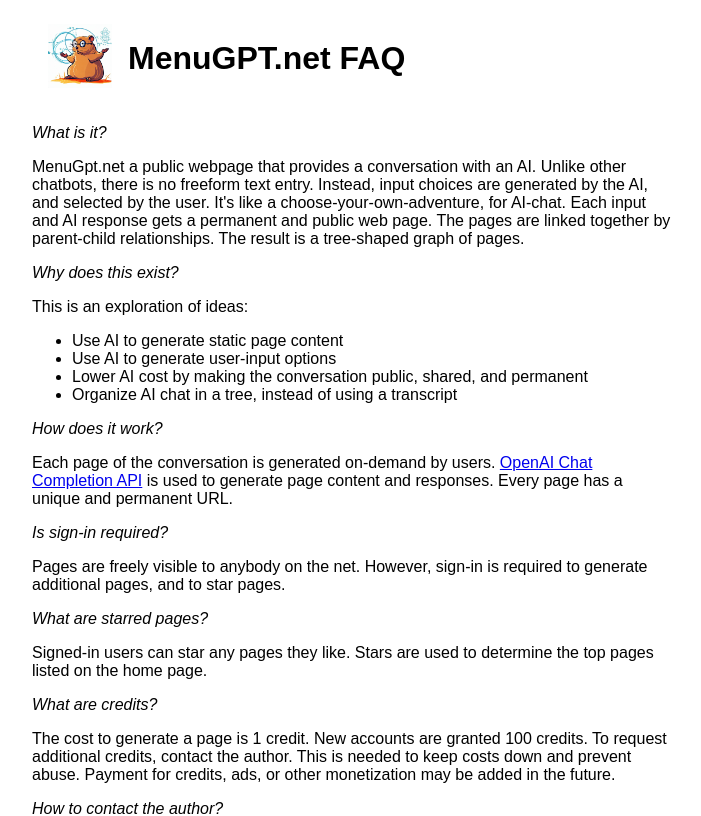
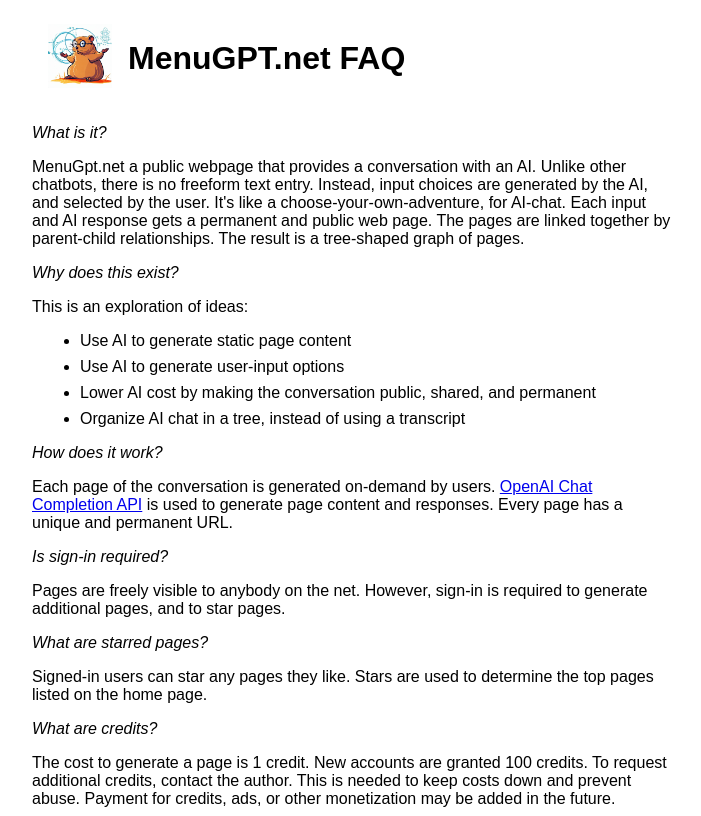
Before and after one commit to landon9720/menugpt.net, a Next.js app: page /faq in a window 1280 px wide. Shown: the top 816 px of the page, without its empty margins (288-989 px from the left). Built offline with nearby package versions, Linux system fonts and the light colour scheme; a web font is replaced by a local one.

Commit message:
minor improvement

```diff
--- a/pages/[id].tsx
+++ b/pages/[id].tsx
@@ -28,16 +28,14 @@
       <Head>
         <title>{input}</title>
       </Head>
-      {parent_id && (
       <p>
         <Link
-            href={parent_id}
+          href={parent_id || '/'}
           title="Go to page where this page was generated"
         >
           [&#8593; parent]
         </Link>
       </p>
-      )}
       <Top text={input} />
       {body && <ReactMarkdown>{body}</ReactMarkdown>}
       {!body && (
--- a/pages/_app.module.css
+++ b/pages/_app.css
@@ -1,4 +1,8 @@
-main.main {
+main {
   max-width: 40rem;
   margin: auto;
 }
+
+li {
+  margin: .5rem;
+}
--- a/pages/_app.tsx
+++ b/pages/_app.tsx
@@ -4,13 +4,13 @@
 import { Alice } from 'next/font/google'
 import Head from 'next/head'
 import Script from 'next/script'
-import styles from './_app.module.css'
+import './_app.css'
 
 const font = Alice({ subsets: ['latin'], weight: '400' })
 
 export default function MyApp({ Component, pageProps }: AppProps) {
   return (
-    <main className={`${font.className} ${styles.main}`}>
+    <main className={font.className}>
       <Head>
         <title>MenuGpt.net</title>
       </Head>
--- a/src/PromptList.module.css
+++ /dev/null
@@ -1,3 +0,0 @@
-ol.children li {
-  margin: 0.2rem;
-}
--- a/src/PromptList.tsx
+++ b/src/PromptList.tsx
@@ -1,10 +1,9 @@
 import { Prompt } from '@/lib/data'
 import Link from 'next/link'
-import styles from './PromptList.module.css'
 
 export default function PromptList({ prompts }: { prompts: Prompt[] }) {
   return (
-    <ol className={styles.children}>
+    <ol>
       {prompts.map((prompt) => (
         <li key={prompt.prompt_id}>
           <Link href={prompt.prompt_id}>{prompt.input}</Link>
```
Lines whose indentation alone changed are shown as unchanged.
